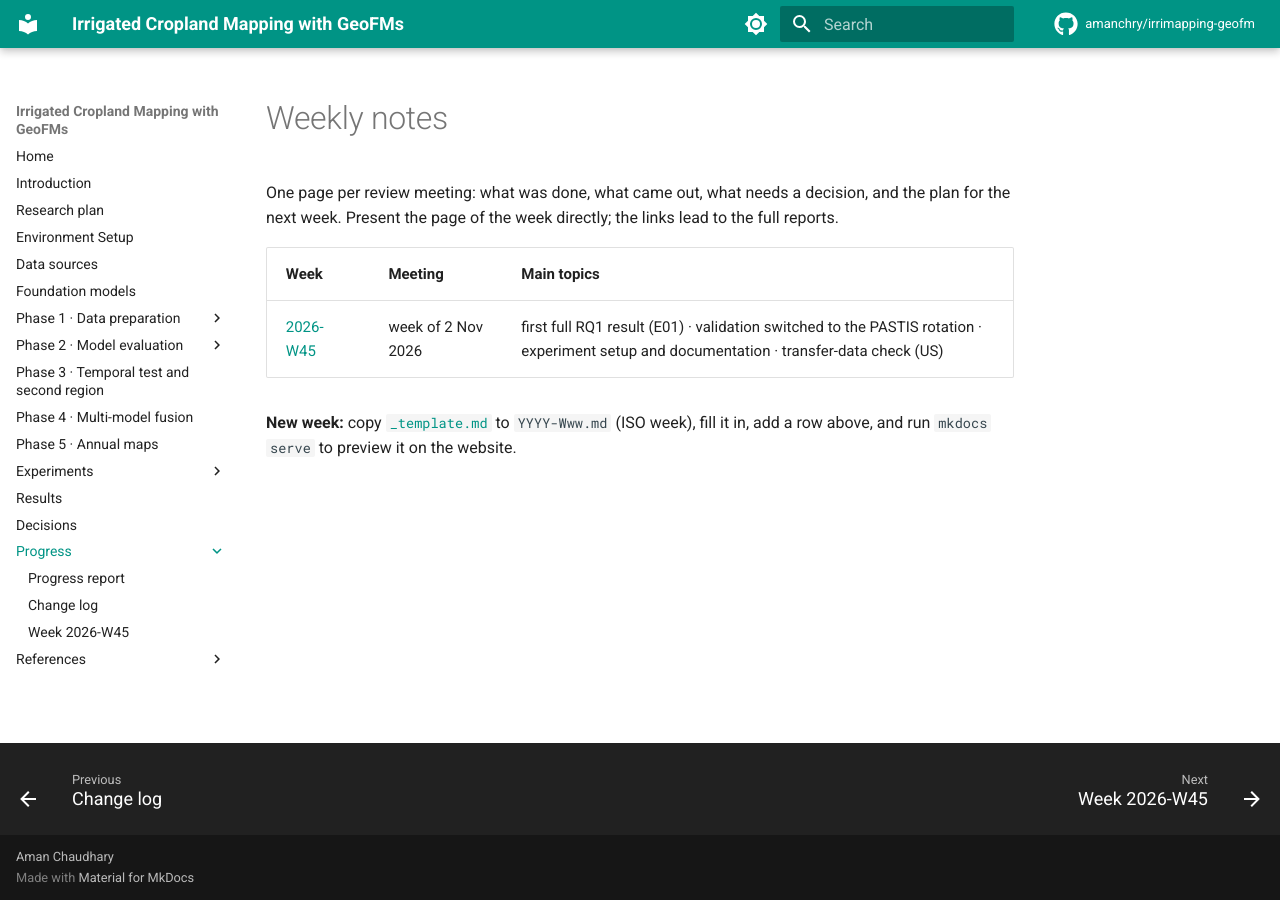
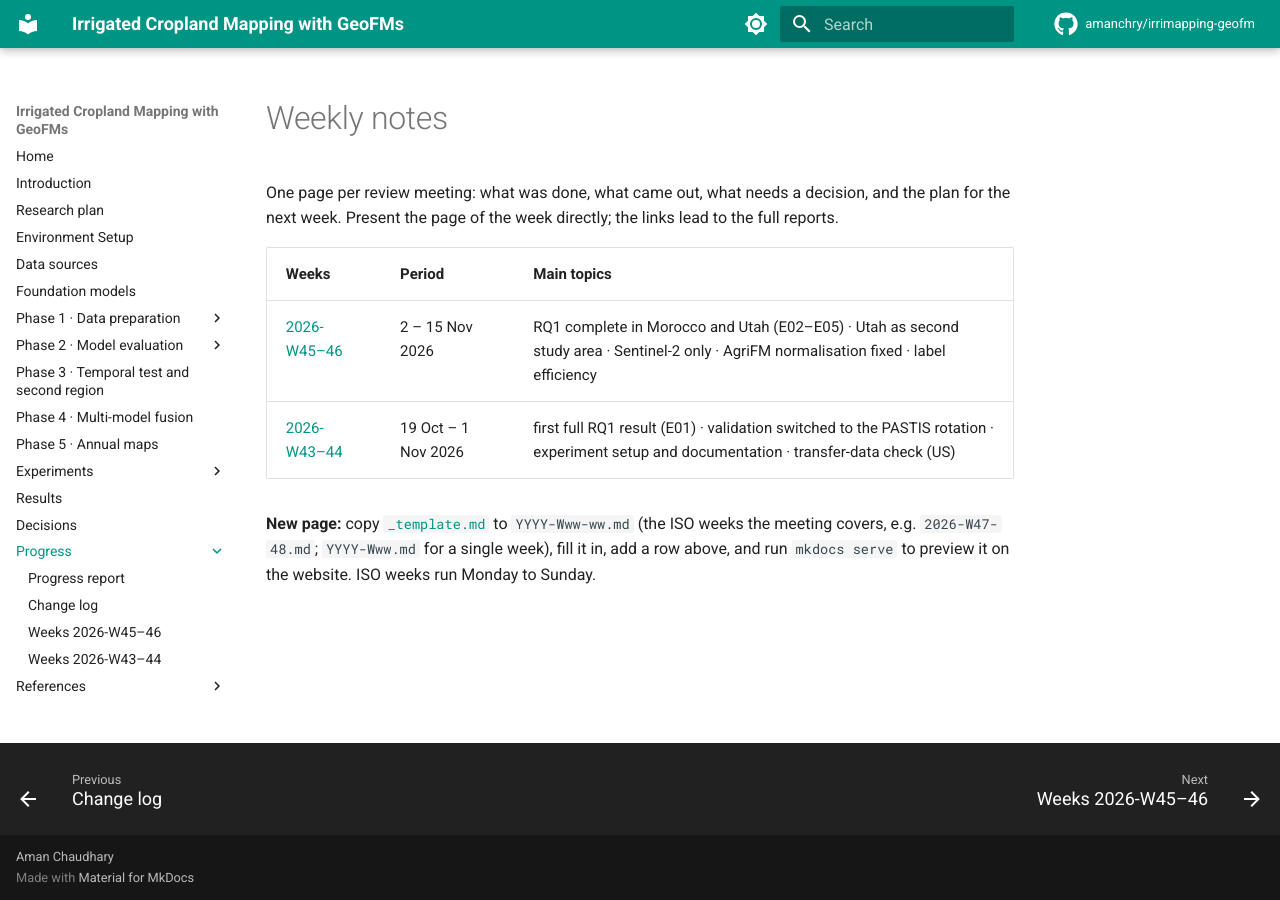
Before and after one commit to amanchry/irrimapping-geofm, an MkDocs documentation site: the page built from docs/weekly/index.md, in a window 1280 px wide. Built offline with MkDocs 1.6.1 and Material for MkDocs 9.7.7, drawn with Linux system fonts in a browser that asks for light colours; comment, search, counter and statistics services are not loaded.

Commit message:
Weekly notes for weeks 45-46; pages named by ISO week ranges

```diff
--- a/docs/weekly/index.md
+++ b/docs/weekly/index.md
@@ -3,9 +3,11 @@
 One page per review meeting: what was done, what came out, what needs a decision, and the plan for the next
 week. Present the page of the week directly; the links lead to the full reports.
 
-| Week | Meeting | Main topics |
+| Weeks | Period | Main topics |
 | --- | --- | --- |
-| [2026-W45](2026-W45.md) | week of 2 Nov 2026 | first full RQ1 result (E01) · validation switched to the PASTIS rotation · experiment setup and documentation · transfer-data check (US) |
+| [2026-W45–46](2026-W45-46.md) | 2 – 15 Nov 2026 | RQ1 complete in Morocco and Utah (E02–E05) · Utah as second study area · Sentinel-2 only · AgriFM normalisation fixed · label efficiency |
+| [2026-W43–44](2026-W43-44.md) | 19 Oct – 1 Nov 2026 | first full RQ1 result (E01) · validation switched to the PASTIS rotation · experiment setup and documentation · transfer-data check (US) |
 
-**New week:** copy [`_template.md`](_template.md) to `YYYY-Www.md` (ISO week), fill it in, add a row above, and run
-`mkdocs serve` to preview it on the website.
+**New page:** copy [`_template.md`](_template.md) to `YYYY-Www-ww.md` (the ISO weeks the meeting covers, e.g.
+`2026-W47-48.md`; `YYYY-Www.md` for a single week), fill it in, add a row above, and run `mkdocs serve` to preview
+it on the website. ISO weeks run Monday to Sunday.
```
Also changed, not shown: docs/SUMMARY.md (+2 -1 lines), docs/weekly/2026-W43-44.md (renamed from docs/weekly/2026-W45.md, +2 -2 lines), docs/weekly/2026-W45-46.md (added, +83 -0 lines).
